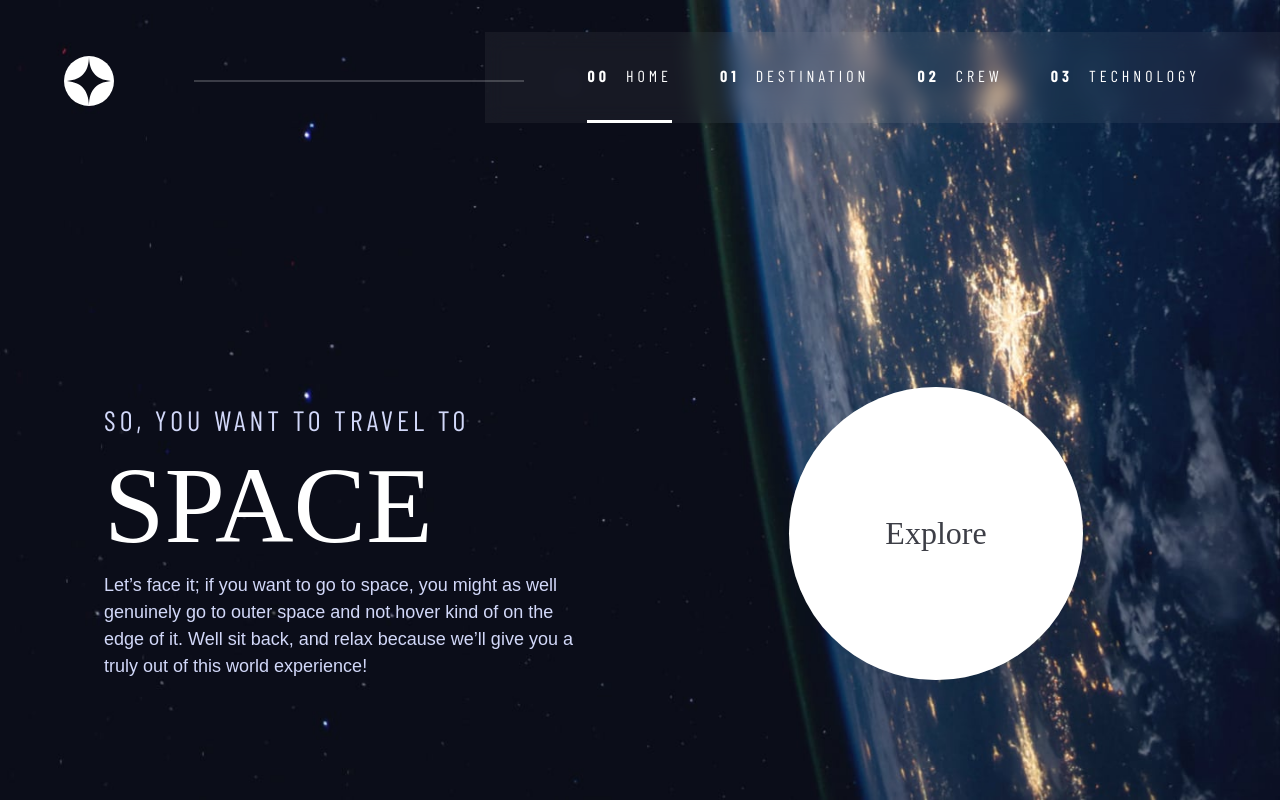
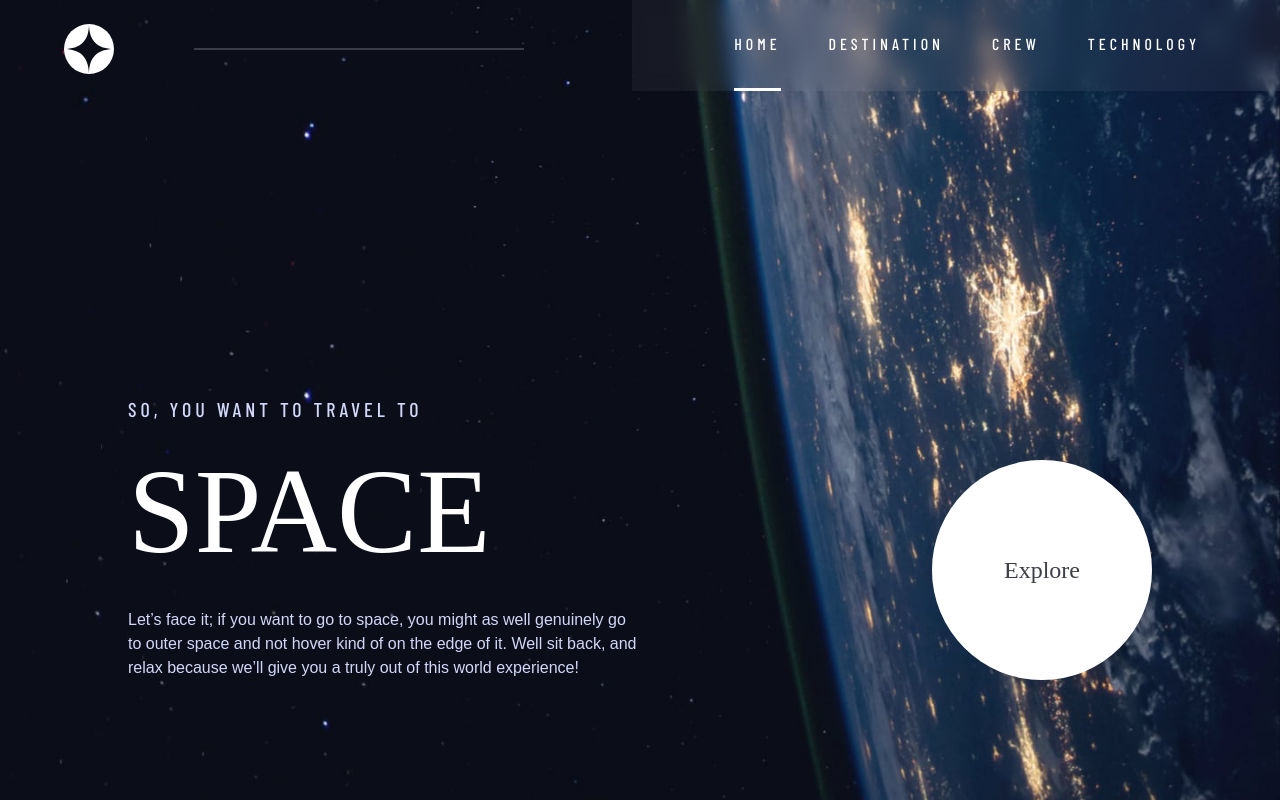
Before and after one commit to MathiasHun1/FEM-space-tourism, a React (Vite) app: page /home in a window 1280 px wide. Built offline with nearby package versions, Linux system fonts and the light colour scheme; a web font is replaced by a local one.

Commit message:
crew page layout

```diff
--- a/src/App.jsx
+++ b/src/App.jsx
@@ -1,4 +1,4 @@
-import { useEffect, useState } from 'react';
+import { useState } from 'react';
 import { Routes, Route, Navigate, useLocation } from 'react-router';
 import logoSVG from '/images/shared/logo.svg';
 
@@ -18,6 +18,7 @@ const App = () => {
       <a href="#main" className="skip-to-content">
         Skip to content
       </a>
+
       <header className="primary-header d-flex gap-sm">
         <div className="logo">
           <img src={logoSVG} alt="" />
@@ -42,7 +43,6 @@ const App = () => {
           <Route path="/destination" element={<Destination />} />
           <Route path="/crew" element={<Crew />} />
           <Route path="/technology" element={<Technology />} />
-
           <Route path="*" element={<Navigate to="/home" replace />} />
         </Routes>
       </main>
--- a/src/components/pages/Crew.jsx
+++ b/src/components/pages/Crew.jsx
@@ -20,19 +20,17 @@ const Crew = () => {
   }
 
   return (
-    <div className="grid-container grid-container--crew wrapper flow flow-gap-lg">
+    <div className="grid-container grid-container--crew wrapper">
       <h1 className="numbered-title text-preset-5 uppercase">
         <span>02</span> Meet your crew
       </h1>
 
-      <article className="">
-        <div className="flow flow-gap-sm">
-          <header className="">
-            <h2 className="text-preset-4 uppercase">{currentData.role}</h2>
-            <p className="text-preset-3 uppercase nowrap">{currentData.name}</p>
-          </header>
-          <p className="text-preset-9 text-light">{currentData.bio}</p>
-        </div>
+      <article className="article-crew">
+        <header className="subheader-crew">
+          <h2 className="text-preset-4 uppercase">{currentData.role}</h2>
+          <p className="text-preset-3 uppercase">{currentData.name}</p>
+        </header>
+        <p className="text-preset-9 text-light">{currentData.bio}</p>
       </article>
 
       <div className="pagination-small d-flex gap-sm">
--- a/src/components/pages/Destination.jsx
+++ b/src/components/pages/Destination.jsx
@@ -24,13 +24,14 @@ const Destination = () => {
   }
 
   return (
-    <div className="grid-container grid-container--destination wrapper flow">
+    <div className="grid-container grid-container--destination">
       <h1 className="numbered-title text-preset-5 uppercase">
         <span>01</span> Pick your destination
       </h1>
 
       <img src={currentData.images.png} alt="" />
 
+      <div className="destination-content d-flex gap-md">
         <div className="tablist underline-indicators d-flex gap-md text-white">
           {data.destinations.map((des) => (
             <button
@@ -45,17 +46,20 @@ const Destination = () => {
             </button>
           ))}
         </div>
-
-      <article className="destination-info flow">
+        <article className="destination-info d-flex">
           <h2 className="text-preset-2 uppercase">{currentData.name}</h2>
           <p className="text-preset-9 text-light">{currentData.description}</p>
-        <div className="destination-meta d-flex">
+
+          <hr />
+
+          <div className="destination-meta d-flex gap-lg">
             <div>
               <h3 className="text-preset-7 text-light uppercase">
                 Avg. distance
               </h3>
               <p className="text-preset-6 uppercase">{currentData.distance}</p>
             </div>
+
             <div>
               <h3 className="text-preset-7 text-light uppercase">
                 Est. travel time
@@ -65,6 +69,7 @@ const Destination = () => {
           </div>
         </article>
       </div>
+    </div>
   );
 };
 
--- a/src/components/pages/Home.jsx
+++ b/src/components/pages/Home.jsx
@@ -2,8 +2,8 @@ import { NavLink } from 'react-router';
 
 const Home = () => {
   return (
-    <div className="grid-container grid-container--home wrapper">
-      <div>
+    <div className="grid-container grid-container--home">
+      <div className="home-content">
         <h1 className="text-preset-5 uppercase">
           So, you want to travel to{' '}
           <span className="text-preset-1 text-white d-block">Space</span>
@@ -15,7 +15,7 @@ const Home = () => {
           experience!
         </p>
       </div>
-      <div>
+      <div className="explore-btn">
         <NavLink
           to={'/destination'}
           className="button-big text-preset-4 text-dark"
--- a/src/components/pages/Technology.jsx
+++ b/src/components/pages/Technology.jsx
@@ -16,7 +16,7 @@ const Technology = () => {
   };
 
   return (
-    <div className="grid-container grid-container--technology wrapper flow flow-gap-md">
+    <div className="grid-container--technology wrapper">
       <h1 className="numbered-title text-preset-5 uppercase">
         <span>03</span>Space launch 101
       </h1>
@@ -32,7 +32,7 @@ const Technology = () => {
         </picture>
       </div>
 
-      <article className="tech-article wrapper d-flex flow">
+      <article className="tech-article wrapper d-flex">
         <div className="pagination-big d-flex gap-sm">
           {data.technology.map((tech) => (
             <button
@@ -46,8 +46,8 @@ const Technology = () => {
             </button>
           ))}
         </div>
-        <div className="flow flow-gap-sm">
-          <header className="flow flow-gap-sm">
+        <div className="">
+          <header className="">
             <h2 className="text-preset-4 uppercase">The terminology...</h2>
             <p className="text-preset-3 uppercase nowrap">{currentData.name}</p>
           </header>
--- a/src/styles/_abstractions.scss
+++ b/src/styles/_abstractions.scss
@@ -23,6 +23,7 @@ $ff-sans-normal: 'Barlow ', sans-serif;
   --fs-200: calc(14rem / 16);
 
   @include media.large-under {
+    --fs-900: calc(120rem / 16);
     --fs-800: calc(80rem / 16);
     --fs-700: calc(40rem / 16);
     --fs-600: calc(24rem / 16);
--- a/src/styles/_app.scss
+++ b/src/styles/_app.scss
@@ -17,7 +17,7 @@ body,
 }
 
 body {
-  font-weight: 300;
+  font-weight: 500;
 }
 
 .app {
@@ -31,7 +31,6 @@ body {
 
 .primary-header {
   height: min-content;
-  padding-block: 2rem;
   justify-content: space-between;
   position: relative;
 }
@@ -66,6 +65,46 @@ body {
 
 .primary-nav[data-nav-visible='true'] {
   transform: translateX(0);
+}
+
+// Home
+.home-content {
+  margin-top: clamp(2rem, 10vw, 5rem);
+}
+
+.home-content > h1 span {
+  margin-top: 1rem;
+}
+
+.home-content > p {
+  margin-top: 1.5rem;
+}
+
+// Destination
+.destination-content {
+  flex-direction: column;
+  align-items: center;
+}
+
+.destination-info {
+  flex-direction: column;
+  align-items: center;
+}
+
+.destination-meta {
+  width: fit-content;
+}
+
+.destination-info > hr {
+  width: 100%;
+  height: 0px;
+  border: 1px solid rgba($clr-white, 0.3);
+}
+
+@include media.large-above {
+  .destination-info {
+    align-items: start;
+  }
 }
 
 @include media.small-above {
--- a/src/styles/_breakpoints.scss
+++ b/src/styles/_breakpoints.scss
@@ -1,6 +1,6 @@
 // device size
 $breakpoint-small: 45rem;
-$breakpoint-large: 70rem;
+$breakpoint-large: 80rem;
 
 @mixin small-above {
   @media (min-width: $breakpoint-small) {
--- a/src/styles/_globals.scss
+++ b/src/styles/_globals.scss
@@ -7,7 +7,6 @@
 
 // general utility calsses
 .wrapper {
-  padding-inline: 1rem;
   width: clamp(20rem, 100%, 100rem);
   margin-inline: auto;
 }
@@ -155,7 +154,7 @@
 
 .text-preset-1 {
   font-family: $ff-serif;
-  font-size: clamp(calc(80rem / 16), 8.5vw, 144rem / 16);
+  font-size: var(--fs-900);
   letter-spacing: 0;
 }
 
@@ -334,7 +333,7 @@ button[data-nav-toggle='true'] {
 }
 
 .tablist {
-  justify-content: space-evenly;
+  width: min-content;
   gap: var(--gap, 1rem);
 }
 
@@ -354,7 +353,7 @@ button[data-nav-toggle='true'] {
   border: none;
   position: absolute;
   right: 2rem;
-  top: 4rem;
+  top: 2.5rem;
 }
 
 .mobile-nav-toggle:hover {
@@ -372,6 +371,10 @@ button[data-nav-toggle='true'] {
 
 .skip-to-content:focus {
   transform: translateY(0);
+}
+
+.pagination-small {
+  height: min-content;
 }
 
 .pagination-small > * {
@@ -436,27 +439,6 @@ button[data-nav-toggle='true'] {
     width: 1rem;
   }
 
-  .grid-container {
-    display: grid;
-    grid-template-columns: minmax(2rem, auto) repeat(2, minmax(0, 40rem)) minmax(
-        2rem,
-        auto
-      );
-    text-align: start;
-  }
-
-  .grid-container > *:first-child {
-    grid-column: 2;
-  }
-
-  .grid-container > *:last-child {
-    grid-column: 3;
-  }
-
-  .grid-container--home {
-    align-items: end;
-  }
-
   .logo::after {
     position: absolute;
     content: '';
--- a/src/styles/_layout.scss
+++ b/src/styles/_layout.scss
@@ -4,84 +4,154 @@
 // Layout specific rules
 
 .grid-container {
+  max-height: 100rem;
+  max-width: 100rem;
+  height: 100%;
+  width: 100%;
   display: grid;
-  height: 100%;
-  max-height: 100rem;
-  place-items: center;
+  justify-self: center;
   text-align: center;
-  padding-bottom: max(5rem, 15vh);
-}
 
-.grid-container > * {
-  max-width: 60ch;
-  height: min-content;
+  @include media.small-above {
+    // padding-bottom: max(5rem, 10vh);
+  }
+
+  @include media.large-above {
+    text-align: left;
+  }
 }
 
 // Home
 .grid-container--home {
-  align-items: start;
+  grid-template-columns: 1rem 1fr 1rem;
+  grid-template-areas:
+    '. content .'
+    '. button .';
+}
+
+.grid-container--home > .home-content {
+  align-self: start;
+  grid-area: content;
+}
+
+.grid-container--home > .explore-btn {
+  grid-area: button;
+  place-self: center;
+}
+
+@include media.small-above {
+  .grid-container--home {
+    grid-template-columns: 8rem 1fr 8rem;
+    padding-bottom: max(5rem, 15vh);
+  }
+}
+
+@include media.large-above {
+  .grid-container--home {
+    grid-template-columns: 8rem 1fr 1fr 8rem;
+    grid-template-areas: '. content button .';
+    align-items: end;
+  }
+
+  .grid-container--home > .home-content {
+    grid-area: content;
+    align-self: end;
+  }
+
+  .grid-container--home > .explore-btn {
+    grid-area: button;
+    align-self: end;
+    justify-self: right;
+  }
 }
 
 // Desttination
-
 .grid-container--destination {
-  grid-template-rows: 3rem 3fr 2fr;
+  grid-template-columns: 1rem 1fr 1rem;
+  grid-template-rows: min-content min-content;
   grid-template-areas:
-    'title'
-    'image'
-    'tabs'
-    'content';
+    '. title .'
+    '. image .'
+    '. content .';
+  justify-items: center;
 }
 
-.destination-meta {
-  flex-direction: column;
-  gap: 2rem;
-  border-top: 1px solid rgba($clr-white, 0.1);
-  padding-top: 2rem;
-}
-
-.grid-container--destination > h2 {
+.grid-container--destination > h1 {
   grid-area: title;
+  margin-top: 2rem;
 }
 
 .grid-container--destination > img {
   grid-area: image;
-  max-width: 50%;
+  max-width: min(60%, 300px);
+  margin-block: clamp(3rem, 8vw, 6rem);
 }
 
-.grid-container--destination > .tablist {
-  grid-area: tabs;
+.grid-container--destination > .destination-content {
+  grid-area: content;
+  align-items: center;
 }
 
-.grid-container--destination > .destination-info {
-  grid-area: content;
+@include media.small-above {
+  .grid-container--destination p {
+    max-width: 60ch;
+  }
+
+  .grid-container--destination > h1 {
+    justify-self: left;
+  }
+}
+@include media.large-above {
+  .grid-container--destination {
+    grid-template-columns: 8rem 1fr 1fr 8rem;
+    grid-template-rows: 12rem 1fr;
+    grid-template-areas:
+      '. title title .'
+      '. image content.';
+    column-gap: 4rem;
+  }
+
+  .grid-container--destination > img {
+    margin: 0;
+    margin-top: 2rem;
+    align-self: start;
+    max-width: 120%;
+    width: 90%;
+  }
+
+  .grid-container--destination > .destination-content {
+    align-self: top;
+    align-items: start;
+  }
+
+  .grid-container--destination > .destination-info {
+    align-items: start;
+  }
 }
 
 // Crew
-
 .grid-container--crew {
-  grid-template-rows: 3rem 15rem 5rem;
+  height: unset;
+  grid-template-columns: 1rem auto 1rem;
+  grid-template-rows: min-content 20rem min-content 80vw;
   grid-template-areas:
-    'title'
-    'content'
-    'tabs'
-    'image';
-}
-
-.grid-container--crew h2 {
-  opacity: 0.5;
-}
-
-.grid-container--crew h1 {
-  grid-area: title;
+    '. title .'
+    '. content .'
+    '. tabs .'
+    '. image .';
+  justify-items: center;
 }
 
 .grid-container--crew > .crew-image-wrapper {
-  margin-top: 2rem;
+  grid-area: image;
   width: 60%;
-  grid-area: image;
-  align-self: start;
+  height: fit-content;
+  overflow: hidden;
   position: relative;
+
+  & img {
+    margin-inline: auto;
+  }
 
   &::after {
     position: absolute;
@@ -96,12 +166,74 @@
   }
 }
 
+.grid-container--crew > h1 {
+  grid-area: title;
+  margin-top: 2rem;
+}
+
+.article-crew {
+  display: flex;
+  flex-direction: column;
+  gap: 1rem;
+  margin-top: 5rem;
+}
+
+.subheader-crew {
+  display: flex;
+  flex-direction: column;
+  gap: 0.5rem;
+
+  & > h2 {
+    opacity: 0.5;
+  }
+}
+
 .grid-container--crew > article {
   grid-area: content;
 }
 
 .grid-container--crew > .pagination-small {
   grid-area: tabs;
+  margin-bottom: 3rem;
+}
+
+@include media.small-above {
+  .grid-container--crew p {
+    max-width: 60ch;
+  }
+
+  .grid-container--crew > h1 {
+    justify-self: left;
+  }
+
+  .grid-container--crew > .crew-image-wrapper {
+    width: 100%;
+    align-self: center;
+  }
+}
+
+@include media.large-above {
+  .grid-container--crew {
+    grid-template-rows: min-content repeat(2, 15rem) 10rem 5rem;
+    grid-template-columns: 8rem 1fr 1fr 8rem;
+    grid-template-areas:
+      '. title title .'
+      '. content image .'
+      '. content image .'
+      '. tabs image .'
+      '. . image .';
+    column-gap: 4rem;
+    height: 100%;
+  }
+
+  .grid-container--crew > article {
+    margin-top: 10rem;
+  }
+
+  .grid-container .pagination-small {
+    justify-self: left;
+    align-self: end;
+  }
 }
 
 // Technology
@@ -150,151 +282,151 @@
 
 // MEDIA
 
-@include media.small-above {
-  .grid-container {
-    align-items: center;
-  }
+// @include media.small-above {
+//   .grid-container {
+//     align-items: center;
+//   }
 
-  .destination-meta {
-    flex-direction: row;
-    justify-content: space-evenly;
-  }
+//   .destination-meta {
+//     flex-direction: row;
+//     justify-content: space-evenly;
+//   }
 
-  .grid-container--destination > img {
-    grid-area: image;
-  }
-}
+//   .grid-container--destination > img {
+//     grid-area: image;
+//   }
+// }
 
-.grid-container--technology > article {
-  max-width: 80ch;
-}
+// .grid-container--technology > article {
+//   max-width: 80ch;
+// }
 
-@include media.large-above {
-  .grid-container {
-    text-align: left;
-    align-items: end;
-  }
+// @include media.large-above {
+//   .grid-container {
+//     text-align: left;
+//     align-items: end;
+//   }
 
-  .grid-container--destination {
-    grid-template-rows: 6rem 10rem;
-    grid-template-areas:
-      '. title title .'
-      '. image tabs .'
-      '. image content .';
+//   .grid-container--destination {
+//     grid-template-rows: 6rem 10rem;
+//     grid-template-areas:
+//       '. title title .'
+//       '. image tabs .'
+//       '. image content .';
 
-    column-gap: 5rem;
-    text-align: start;
-  }
+//     column-gap: 5rem;
+//     text-align: start;
+//   }
 
-  .grid-container--destination > h1 {
-    justify-self: left;
-  }
+//   .grid-container--destination > h1 {
+//     justify-self: left;
+//   }
 
-  .grid-container--destination > img {
-    justify-self: right;
-    align-self: center;
-    max-width: revert;
-    width: 90%;
-  }
+//   .grid-container--destination > img {
+//     justify-self: right;
+//     align-self: center;
+//     max-width: revert;
+//     width: 90%;
+//   }
 
-  .grid-container--destination > .tablist {
-    justify-self: left;
-    align-self: end;
-  }
+//   .grid-container--destination > .tablist {
+//     justify-self: left;
+//     align-self: end;
+//   }
 
-  .grid-container--destination > .destination-info {
-    justify-self: left;
-    align-self: start;
-    padding: 0;
-  }
+//   .grid-container--destination > .destination-info {
+//     justify-self: left;
+//     align-self: start;
+//     padding: 0;
+//   }
 
-  .destination-meta {
-    justify-content: start;
-    gap: 5rem;
-  }
+//   .destination-meta {
+//     justify-content: start;
+//     gap: 5rem;
+//   }
 
-  .grid-container--crew {
-    grid-template-rows: 6rem;
-    grid-template-areas:
-      '. title title .'
-      '. content image .'
-      '. tabs image .';
-    column-gap: 5rem;
-    padding-bottom: 5rem;
-    text-align: left;
-  }
+//   .grid-container--crew {
+//     grid-template-rows: 6rem;
+//     grid-template-areas:
+//       '. title title .'
+//       '. content image .'
+//       '. tabs image .';
+//     column-gap: 5rem;
+//     padding-bottom: 5rem;
+//     text-align: left;
+//   }
 
-  .grid-container--crew > * {
-    grid-template-areas:
-      '. title title .'
-      '. content image .'
-      '. tabs image .';
+//   .grid-container--crew > * {
+//     grid-template-areas:
+//       '. title title .'
+//       '. content image .'
+//       '. tabs image .';
 
-    text-align: left;
-    max-width: revert;
-  }
+//     text-align: left;
+//     max-width: revert;
+//   }
 
-  .grid-container--crew > .crew-image-wrapper {
-    justify-self: left;
-    align-self: flex-end;
-    width: 600px;
-    height: 700px;
-    position: relative;
-    display: block;
-  }
+//   .grid-container--crew > .crew-image-wrapper {
+//     justify-self: left;
+//     align-self: flex-end;
+//     width: 600px;
+//     height: 700px;
+//     position: relative;
+//     display: block;
+//   }
 
-  .grid-container--crew > h1 {
-    justify-self: left;
-  }
+//   .grid-container--crew > h1 {
+//     justify-self: left;
+//   }
 
-  .grid-container--crew > article {
-    align-self: end;
-  }
+//   .grid-container--crew > article {
+//     align-self: end;
+//   }
 
-  .grid-container--crew > .pagination-small {
-    justify-self: left;
-    align-self: end;
-    gap: 2.5rem;
-  }
+//   .grid-container--crew > .pagination-small {
+//     justify-self: left;
+//     align-self: end;
+//     gap: 2.5rem;
+//   }
 
-  .grid-container--technology {
-    grid-template-rows: 6rem;
-    // grid-template-columns: minmax(2rem, auto) repeat(2, minmax(0, 40rem)) minmax(2rem, auto);
-    grid-template-columns: minmax(2rem, auto) repeat(2, minmax(0, 40rem)) minmax(
-        2rem,
-        auto
-      );
-    grid-template-areas:
-      '. title title title'
-      '. content content image'
-      '. content content image'
-      '. content content image';
-    column-gap: 5rem;
-  }
+//   .grid-container--technology {
+//     grid-template-rows: 6rem;
 
-  .grid-container--technology h1 {
-    grid-area: title;
-    justify-self: left;
-  }
+//     grid-template-columns: minmax(2rem, auto) repeat(2, minmax(0, 40rem)) minmax(
+//         2rem,
+//         auto
+//       );
+//     grid-template-areas:
+//       '. title title title'
+//       '. content content image'
+//       '. content content image'
+//       '. content content image';
+//     column-gap: 5rem;
+//   }
 
-  .grid-container--technology > .tech-article {
-    grid-area: content;
-    align-self: center;
-    justify-self: left;
-    align-items: stretch;
-    margin: 0;
-    flex-direction: row;
-    gap: 2rem;
-  }
+//   .grid-container--technology h1 {
+//     grid-area: title;
+//     justify-self: left;
+//   }
 
-  .pagination-big {
-    flex-direction: column;
-    justify-content: space-around;
-    height: auto;
-  }
+//   .grid-container--technology > .tech-article {
+//     grid-area: content;
+//     align-self: center;
+//     justify-self: left;
+//     align-items: stretch;
+//     margin: 0;
+//     flex-direction: row;
+//     gap: 2rem;
+//   }
 
-  .grid-container--technology .tecnology-image-wrapper {
-    grid-area: image;
-    height: 100%;
-  }
-}
+//   .pagination-big {
+//     flex-direction: column;
+//     justify-content: space-around;
+//     height: auto;
+//   }
+
+//   .grid-container--technology .tecnology-image-wrapper {
+//     grid-area: image;
+//     height: 100%;
+//   }
+// }
--- a/src/styles/_page.scss
+++ b/src/styles/_page.scss
@@ -10,6 +10,7 @@
 
 .crew {
   background-image: url('/images/crew/background-crew-mobile.jpg');
+  background-position: center -30px;
 }
 
 .technology {
@@ -45,6 +46,7 @@
 
   .crew {
     background-image: url('/images/crew/background-crew-desktop.jpg');
+    background-position: top -100px left 70%;
   }
 
   .technology {
```
Lines whose indentation alone changed are shown as unchanged.
